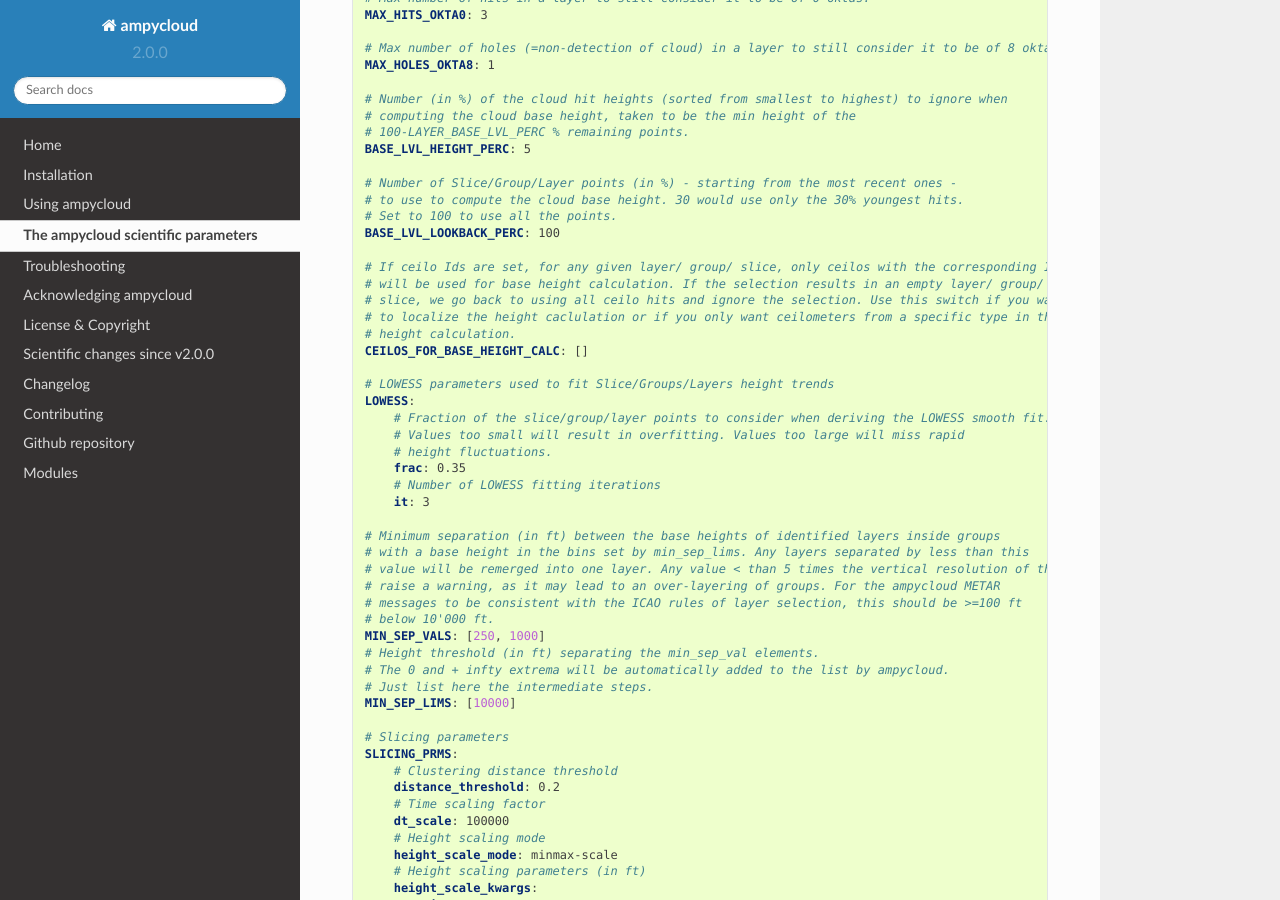
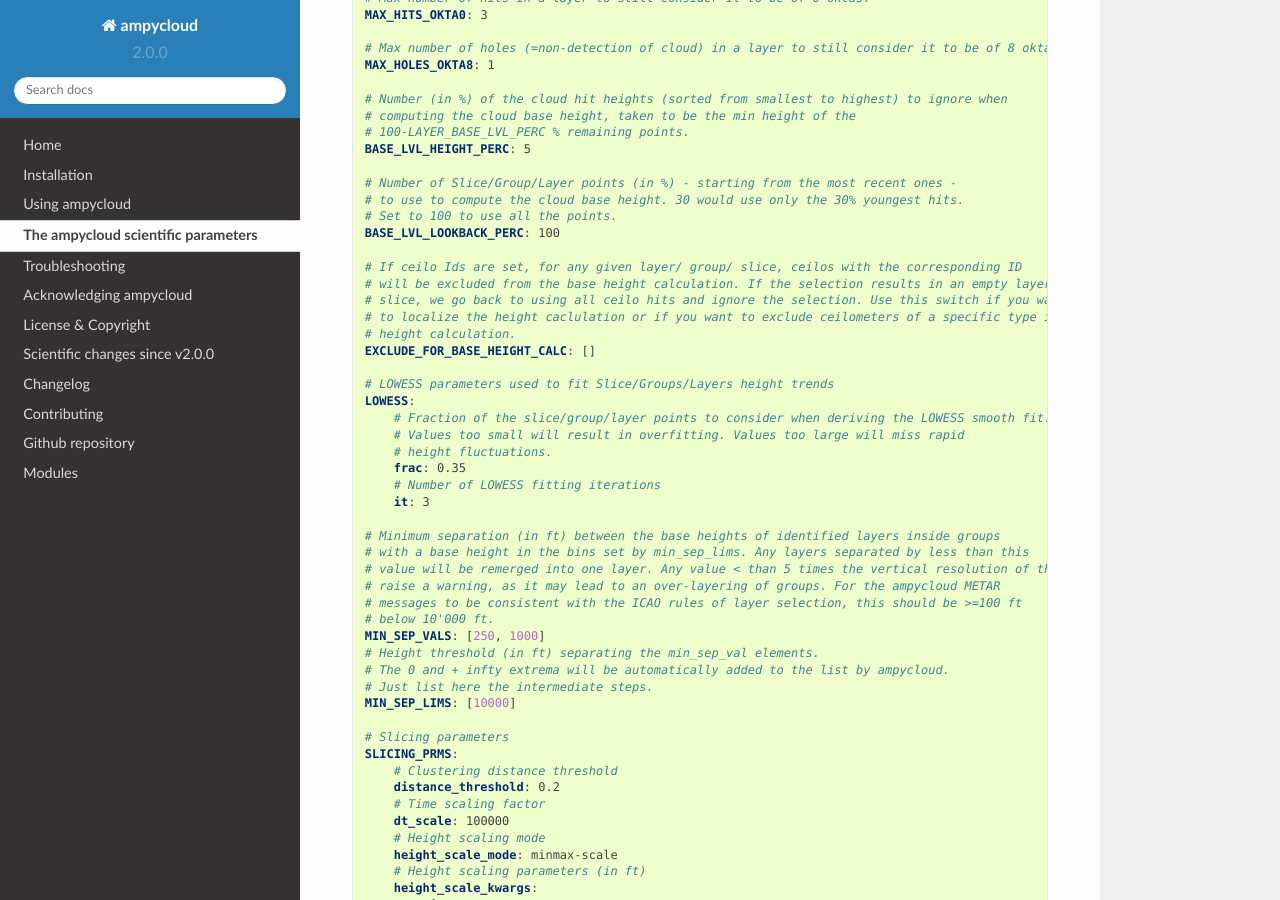
Before and after one commit to MeteoSwiss/ampycloud, a Sphinx documentation site: the page built from docs/source/parameters.rst, in a window 1280 px wide and 900 px high, scrolled down 982 px. Built offline with Sphinx 7.4.7 and the Read the Docs theme 2.0.0, drawn with Linux system fonts in a browser that asks for light colours; pages that are not in the unit, such as notebooks, are missing from menus.

Commit message:
AMAROC-841 exclude instead of keep ceilos (#140)

```diff
--- a/docs/source/changes.rst
+++ b/docs/source/changes.rst
@@ -23,7 +23,7 @@ you still want to use as many ceilometers as possible to infer the amount.
 - If you use different ceilometer models and know that you want to calculate the
 height only from hits of a specific ceilometer model to avoid implementing
 complicated correction factors.
-To this end, the parameter ``CEILOS_FOR_BASE_HEIGHT_CALC`` was implemented in
+To this end, the parameter ``EXCLUDE_FOR_BASE_HEIGHT_CALC`` was implemented in
 this version. The default value is an empty list. In order to activate the
-filtering, it is sufficient to enter the ceilometer IDs of the ceilos to keep
-for the base height calculation.
+filtering, it is sufficient to enter the ceilometer IDs of the ceilos to exclude
+from the base height calculation.
--- a/src/ampycloud/prms/ampycloud_default_prms.yml
+++ b/src/ampycloud/prms/ampycloud_default_prms.yml
@@ -38,12 +38,12 @@ BASE_LVL_HEIGHT_PERC: 5
 # Set to 100 to use all the points.
 BASE_LVL_LOOKBACK_PERC: 100
 
-# If ceilo Ids are set, for any given layer/ group/ slice, only ceilos with the corresponding ID
-# will be used for base height calculation. If the selection results in an empty layer/ group/
+# If ceilo Ids are set, for any given layer/ group/ slice, ceilos with the corresponding ID
+# will be excluded from the base height calculation. If the selection results in an empty layer/ group/
 # slice, we go back to using all ceilo hits and ignore the selection. Use this switch if you want
-# to localize the height caclulation or if you only want ceilometers from a specific type in the
+# to localize the height caclulation or if you want to exclude ceilometers of a specific type in the
 # height calculation.
-CEILOS_FOR_BASE_HEIGHT_CALC: []
+EXCLUDE_FOR_BASE_HEIGHT_CALC: []
 
 # LOWESS parameters used to fit Slice/Groups/Layers height trends
 LOWESS:
```
Also changed, not shown: 2 other files.
